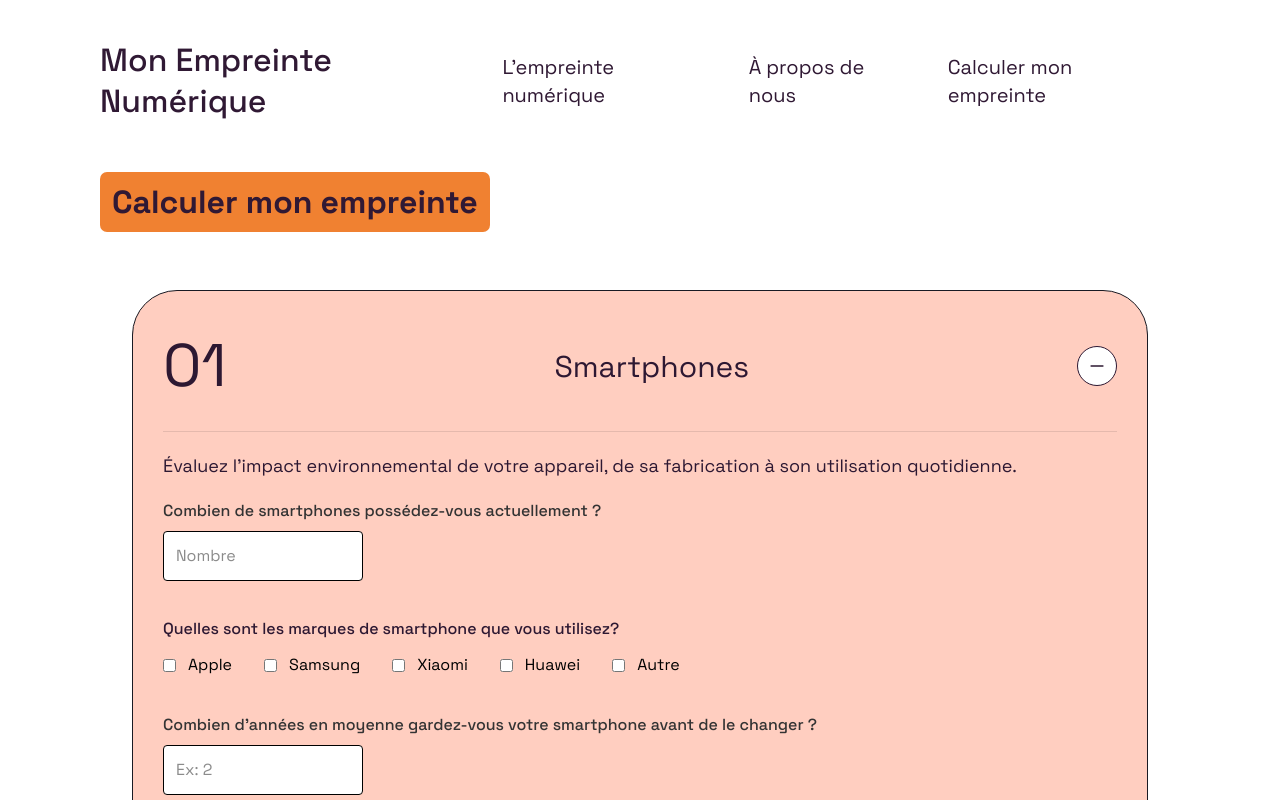
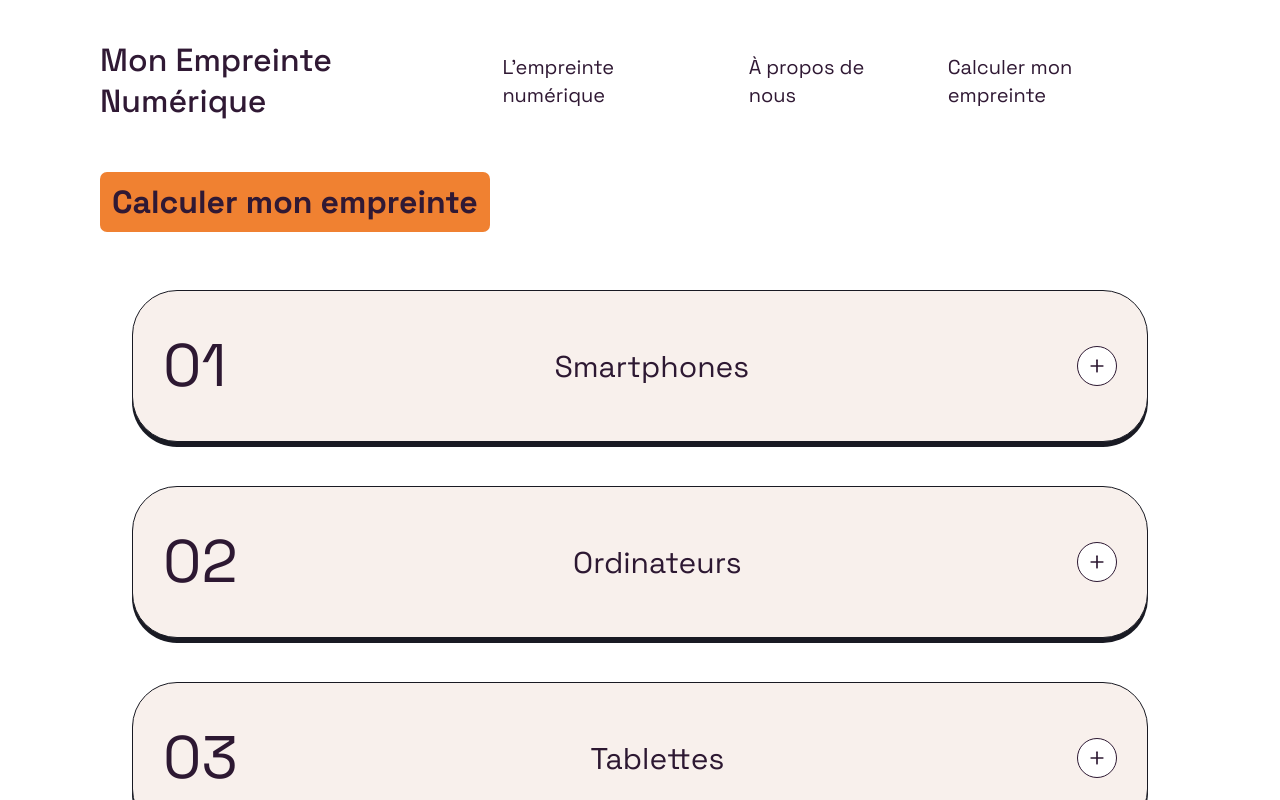
Before and after one commit to jbytes503/mon-empreinte-numerique, a Next.js app in the folder front/: page /calculator in a window 1280 px wide. Shown: the top 800 px of the page. Built offline with nearby package versions, Linux system fonts and the light colour scheme.

Commit message:
premiere carte de question pliée

```diff
--- a/front/src/app/calculator/page.tsx
+++ b/front/src/app/calculator/page.tsx
@@ -485,7 +485,7 @@ export default function Page() {
                         number="01"
                         title="Smartphones"
                         description="Évaluez l'impact environnemental de votre appareil, de sa fabrication à son utilisation quotidienne."
-                        isOpen={true}
+                        isOpen={false}
                         isFilled={smartphoneResult > 0}
                         onSave={() =>
                             handleSave(
```
